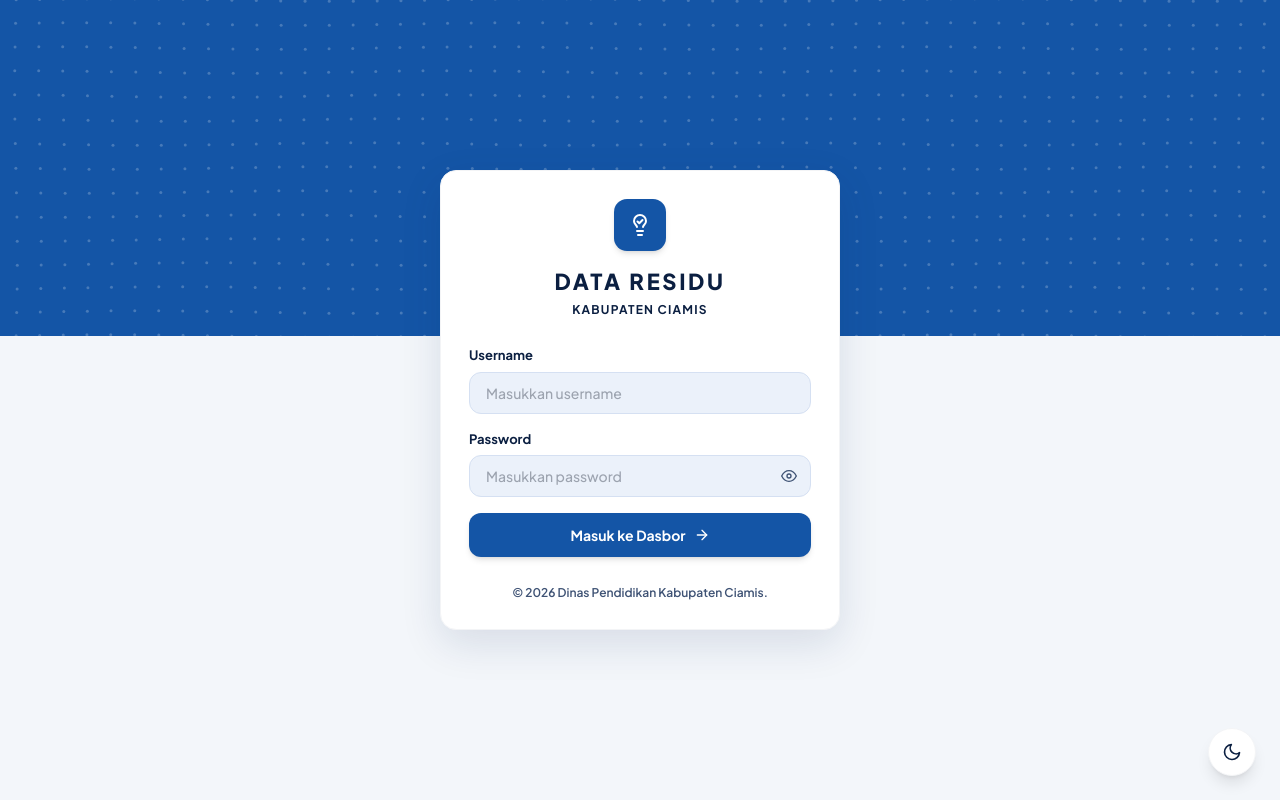
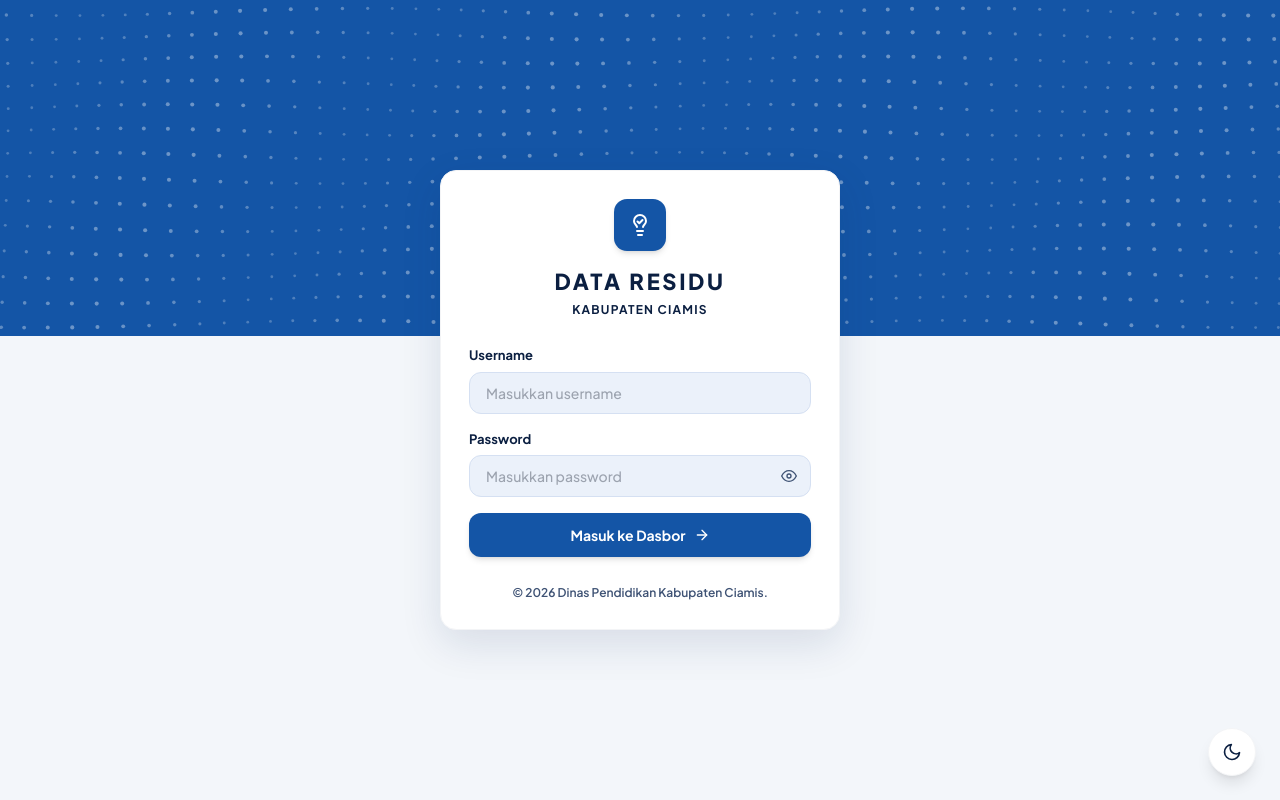
Before and after one commit to appdisdikkabciamis/residu, a plain HTML site: page index.html in a window 1280 px wide. Drawn offline with nearby package versions, Linux system fonts and the light colour scheme.

Commit message:
update konten lagi

```diff
--- a/index.html
+++ b/index.html
@@ -60,7 +60,8 @@
 <body class="relative min-h-screen flex items-center justify-center p-4 transition-colors duration-300">
 
     <!-- Top Blue Dotted Banner Background (Interactive Dots) -->
-    <div id="heroBanner" class="login-hero-bg fixed inset-x-0 top-0 h-[42vh] z-0 pointer-events-none transition-colors duration-300 overflow-hidden">
+    <div id="heroBanner"
+        class="login-hero-bg fixed inset-x-0 top-0 h-[42vh] z-0 pointer-events-none transition-colors duration-300 overflow-hidden">
         <canvas id="heroDotsCanvas" class="w-full h-full block"></canvas>
     </div>
 
@@ -68,9 +69,13 @@
         class="relative z-10 w-full max-w-[400px] bg-white dark:bg-slate-800 rounded-2xl p-7 shadow-[0_14px_40px_rgba(15,45,94,0.12)] border border-gray-100 dark:border-slate-700">
         <!-- Logo Header -->
         <div class="flex flex-col items-center mb-7">
-            <div class="w-[52px] h-[52px] rounded-[13px] bg-[#1455A6] text-white flex items-center justify-center shadow-md mb-3.5">
-                <svg xmlns="http://www.w3.org/2000/svg" viewBox="0 0 24 24" fill="none" stroke="currentColor" stroke-width="2" stroke-linecap="round" stroke-linejoin="round" class="w-6 h-6">
-                    <path d="M15 14c.2-1 .7-1.7 1.5-2.5 1-.9 1.5-2.2 1.5-3.5A6 6 0 0 0 6 8c0 1 .2 2.2 1.5 3.5.7.7 1.3 1.5 1.5 2.5"></path>
+            <div
+                class="w-[52px] h-[52px] rounded-[13px] bg-[#1455A6] text-white flex items-center justify-center shadow-md mb-3.5">
+                <svg xmlns="http://www.w3.org/2000/svg" viewBox="0 0 24 24" fill="none" stroke="currentColor"
+                    stroke-width="2" stroke-linecap="round" stroke-linejoin="round" class="w-6 h-6">
+                    <path
+                        d="M15 14c.2-1 .7-1.7 1.5-2.5 1-.9 1.5-2.2 1.5-3.5A6 6 0 0 0 6 8c0 1 .2 2.2 1.5 3.5.7.7 1.3 1.5 1.5 2.5">
+                    </path>
                     <path d="M9 18h6"></path>
                     <path d="M10 22h4"></path>
                     <path d="M9.5 8.5l1.8 1.8 3.2-3.3"></path>
@@ -155,32 +160,37 @@
         }
         applyTheme();
 
-        // Interactive & Animated Dots on Blue Banner
+        // Interactive & Animated Dots on Blue Banner (Iframe & Google Sites Ready)
         (function initHeroDots() {
             const canvas = document.getElementById('heroDotsCanvas');
             const banner = document.getElementById('heroBanner');
             if (!canvas || !banner) return;
             const ctx = canvas.getContext('2d');
             const SPACING = 24;
-            const INFLUENCE_RADIUS = 115;
-            const MAX_PUSH = 16;
+            const INFLUENCE_RADIUS = 120;
+            const MAX_PUSH = 18;
             let dots = [];
             let width = 0;
             let height = 0;
             let dpr = window.devicePixelRatio || 1;
             const mouse = { x: -9999, y: -9999 };
+            const startTime = performance.now();
 
             function buildGrid() {
                 dpr = window.devicePixelRatio || 1;
-                width = banner.clientWidth;
-                height = banner.clientHeight;
+                const newW = banner.clientWidth || window.innerWidth || 800;
+                const newH = banner.clientHeight || Math.round((window.innerHeight || 600) * 0.42);
+                if (newW <= 0 || newH <= 0) return;
+
+                width = newW;
+                height = newH;
                 canvas.width = width * dpr;
                 canvas.height = height * dpr;
                 ctx.setTransform(dpr, 0, 0, dpr, 0, 0);
 
                 dots = [];
-                const cols = Math.ceil(width / SPACING) + 1;
-                const rows = Math.ceil(height / SPACING) + 1;
+                const cols = Math.ceil(width / SPACING) + 2;
+                const rows = Math.ceil(height / SPACING) + 2;
                 const offsetX = (width - (cols - 1) * SPACING) / 2;
                 const offsetY = (height - (rows - 1) * SPACING) / 2;
 
@@ -195,35 +205,54 @@
                             y: oy,
                             vx: 0,
                             vy: 0,
-                            phase: (c * 0.35) + (r * 0.45)
+                            phaseX: (c * 0.45) + (r * 0.25),
+                            phaseY: (c * 0.25) + (r * 0.5)
                         });
                     }
                 }
             }
 
+            if (typeof ResizeObserver !== 'undefined') {
+                new ResizeObserver(() => buildGrid()).observe(banner);
+            }
             window.addEventListener('resize', buildGrid);
-            window.addEventListener('mousemove', (e) => {
+
+            function updatePointer(clientX, clientY) {
                 const rect = banner.getBoundingClientRect();
-                mouse.x = e.clientX - rect.left;
-                mouse.y = e.clientY - rect.top;
-            });
+                mouse.x = clientX - rect.left;
+                mouse.y = clientY - rect.top;
+            }
+
+            window.addEventListener('mousemove', (e) => updatePointer(e.clientX, e.clientY), { passive: true });
+            document.addEventListener('mousemove', (e) => updatePointer(e.clientX, e.clientY), { passive: true });
+            window.addEventListener('touchmove', (e) => {
+                if (e.touches && e.touches[0]) {
+                    updatePointer(e.touches[0].clientX, e.touches[0].clientY);
+                }
+            }, { passive: true });
             window.addEventListener('mouseleave', () => {
                 mouse.x = -9999;
                 mouse.y = -9999;
             });
 
             function animate(now) {
-                const t = now * 0.0018;
+                if (banner.clientWidth > 0 && (banner.clientWidth !== width || banner.clientHeight !== height || dots.length === 0)) {
+                    buildGrid();
+                }
+
+                const t = ((now || performance.now()) - startTime) * 0.0025;
                 const isDark = document.documentElement.classList.contains('dark');
-                const baseAlpha = isDark ? 0.14 : 0.22;
+                const baseAlpha = isDark ? 0.16 : 0.24;
 
                 ctx.clearRect(0, 0, width, height);
 
                 for (let i = 0; i < dots.length; i++) {
                     const d = dots[i];
-                    // Gerakan gelombang halus terus-menerus
-                    const waveX = Math.sin(t + d.phase) * 1.3;
-                    const waveY = Math.cos(t * 0.85 + d.phase) * 1.3;
+                    // Gerakan gelombang otomatis yang terlihat jelas meski di dalam iframe
+                    const waveX = Math.sin(t + d.phaseX) * 4.2;
+                    const waveY = Math.cos(t * 0.9 + d.phaseY) * 3.6;
+                    const pulse = (Math.sin(t * 1.2 + d.phaseX) + 1) * 0.5; // 0..1
+
                     let targetX = d.ox + waveX;
                     let targetY = d.oy + waveY;
 
@@ -241,14 +270,14 @@
                         targetY += (dy / dist) * push;
                     }
 
-                    // Efek pegas halus kembali ke posisi
-                    d.vx = (d.vx + (targetX - d.x) * 0.12) * 0.78;
-                    d.vy = (d.vy + (targetY - d.y) * 0.12) * 0.78;
+                    // Efek pegas halus kembali ke posisi gelombang
+                    d.vx = (d.vx + (targetX - d.x) * 0.16) * 0.76;
+                    d.vy = (d.vy + (targetY - d.y) * 0.16) * 0.76;
                     d.x += d.vx;
                     d.y += d.vy;
 
-                    const radius = 1.5 + proximity * 1.6;
-                    const alpha = Math.min(0.85, baseAlpha + proximity * 0.5);
+                    const radius = 1.4 + (pulse * 0.65) + (proximity * 1.8);
+                    const alpha = Math.min(0.9, baseAlpha + (pulse * 0.14) + (proximity * 0.52));
 
                     ctx.beginPath();
                     ctx.arc(d.x, d.y, radius, 0, Math.PI * 2);
```
